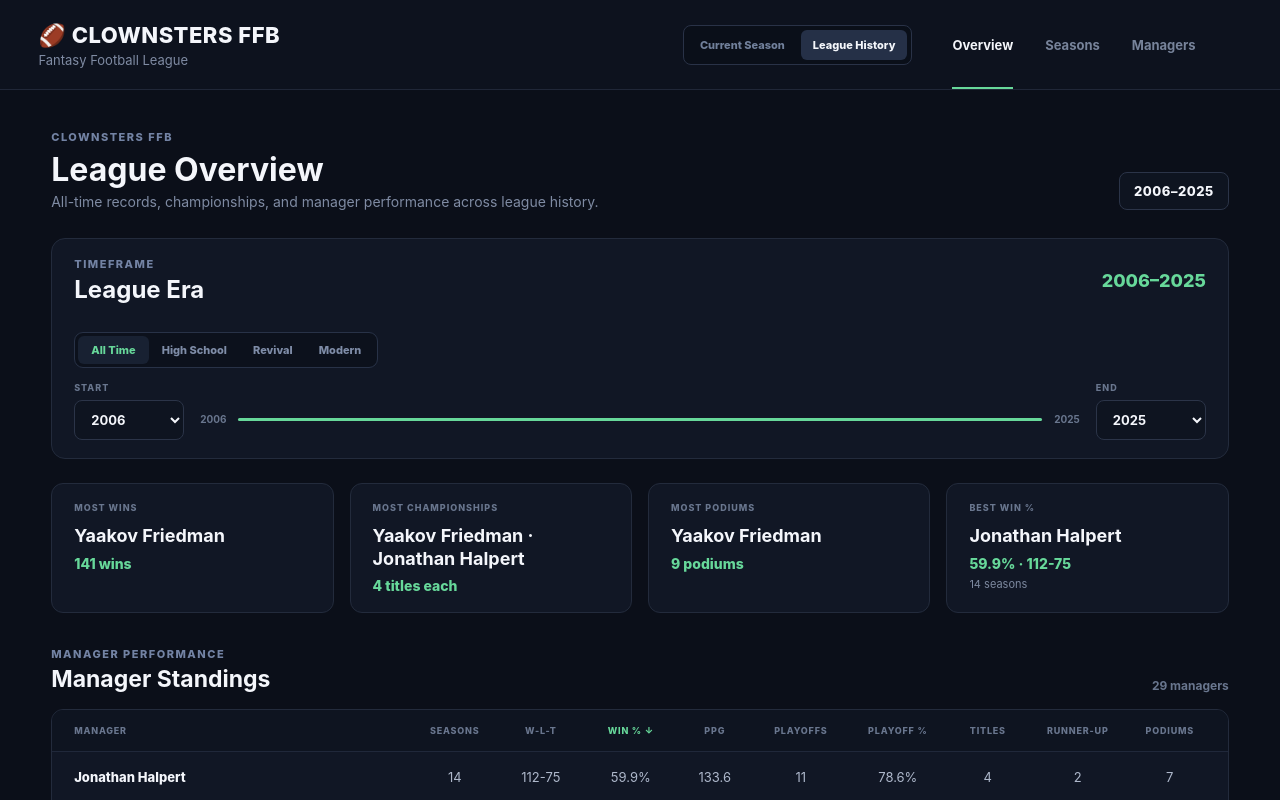
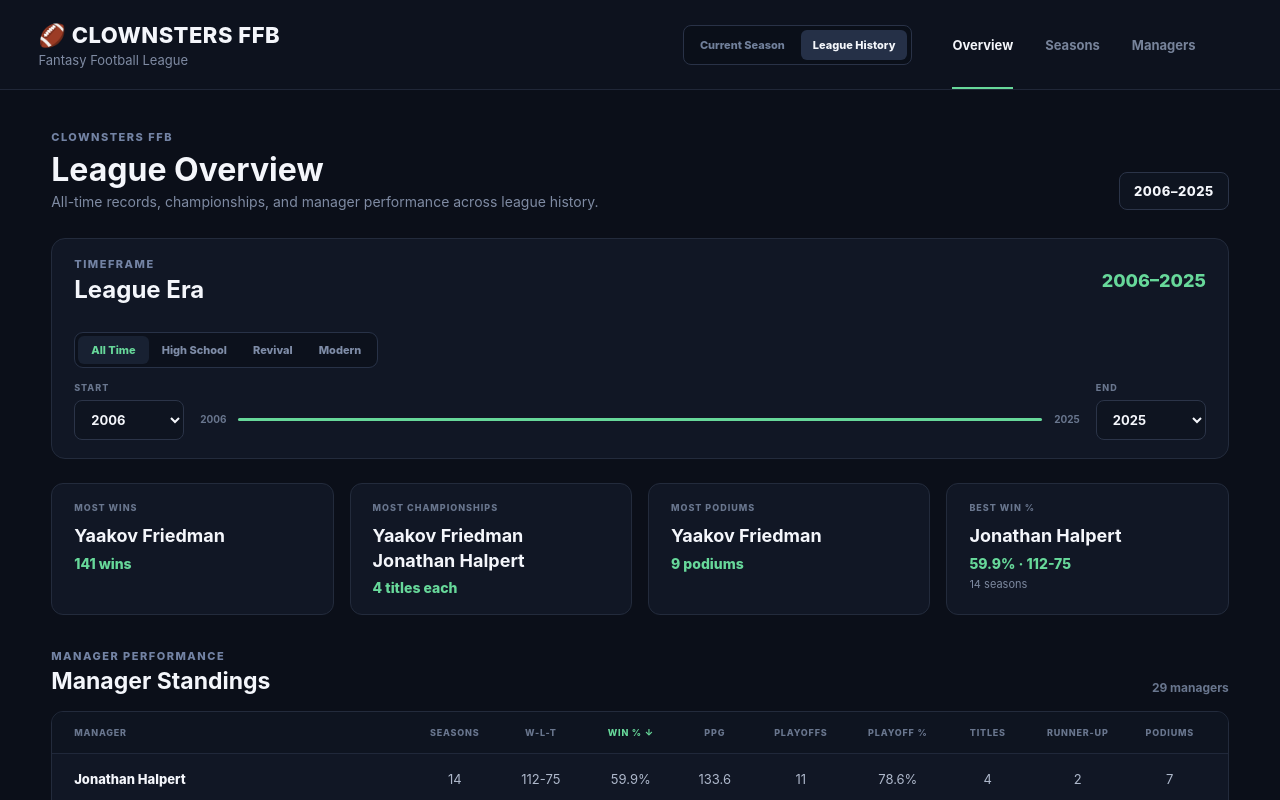
Before and after one commit to yfriedman4-prog/clownsters-ffb, a React (Vite) app: page / in a window 1280 px wide. Both pictures are taken after a click on the button "League History". Shown: the top 800 px of the page. Built offline with nearby package versions, Linux system fonts and the light colour scheme.

Commit message:
Add historical manager profiles and manager directory

```diff
--- a/src/App.css
+++ b/src/App.css
@@ -2434,3 +2434,15 @@ button.history-manager-name:hover {
     grid-template-columns: 1fr;
   }
 }
+.history-overview-record-card strong.history-leader-name-list {
+  display: flex;
+  flex-direction: column;
+  align-items: flex-start;
+  gap: 2px;
+  line-height: 1.25;
+}
+
+.history-overview-record-card strong.history-leader-name-list > span {
+  display: block;
+  width: 100%;
+}
--- a/src/pages/history/HistoryOverview.jsx
+++ b/src/pages/history/HistoryOverview.jsx
@@ -210,11 +210,13 @@ const podiumLeaders = historyStats.leaders.podiums
   <div className="history-overview-record-card">
     <span>MOST CHAMPIONSHIPS</span>
 
-    <strong>
-      {championshipLeaders
-        .map((manager) => getManagerName(manager.managerId))
-        .join(' · ')}
-    </strong>
+  <strong className="history-leader-name-list">
+  {championshipLeaders.map((manager) => (
+    <span key={manager.managerId}>
+      {getManagerName(manager.managerId)}
+    </span>
+  ))}
+</strong>
 
     <div>
   {championshipLeaders[0].championships}{' '}
@@ -228,11 +230,13 @@ const podiumLeaders = historyStats.leaders.podiums
   <div className="history-overview-record-card">
     <span>MOST PODIUMS</span>
 
-    <strong>
-      {podiumLeaders
-        .map((manager) => getManagerName(manager.managerId))
-        .join(' · ')}
-    </strong>
+   <strong className="history-leader-name-list">
+  {podiumLeaders.map((manager) => (
+    <span key={manager.managerId}>
+      {getManagerName(manager.managerId)}
+    </span>
+  ))}
+</strong>
 
    <div>
   {podiumLeaders[0].podiums}{' '}
```
